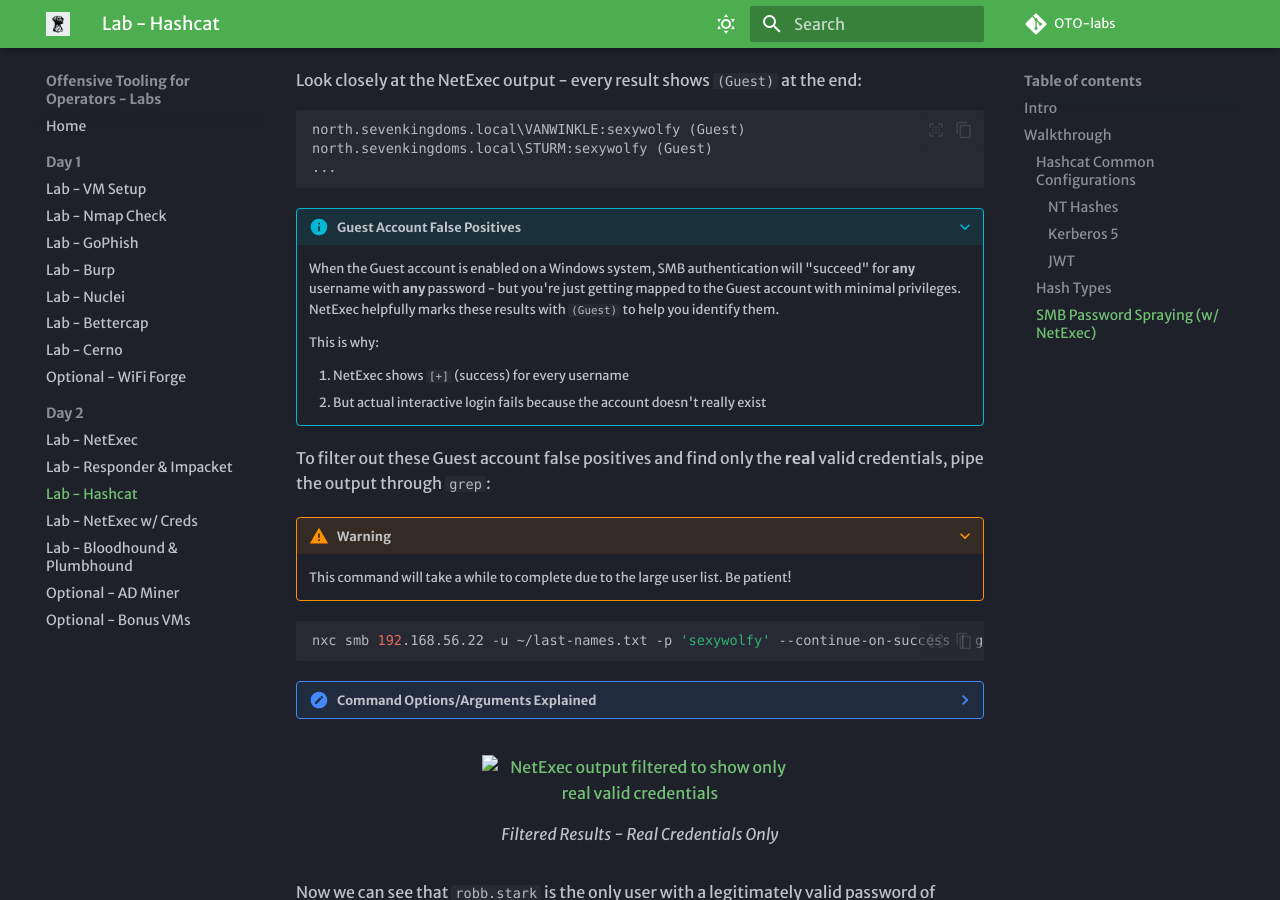
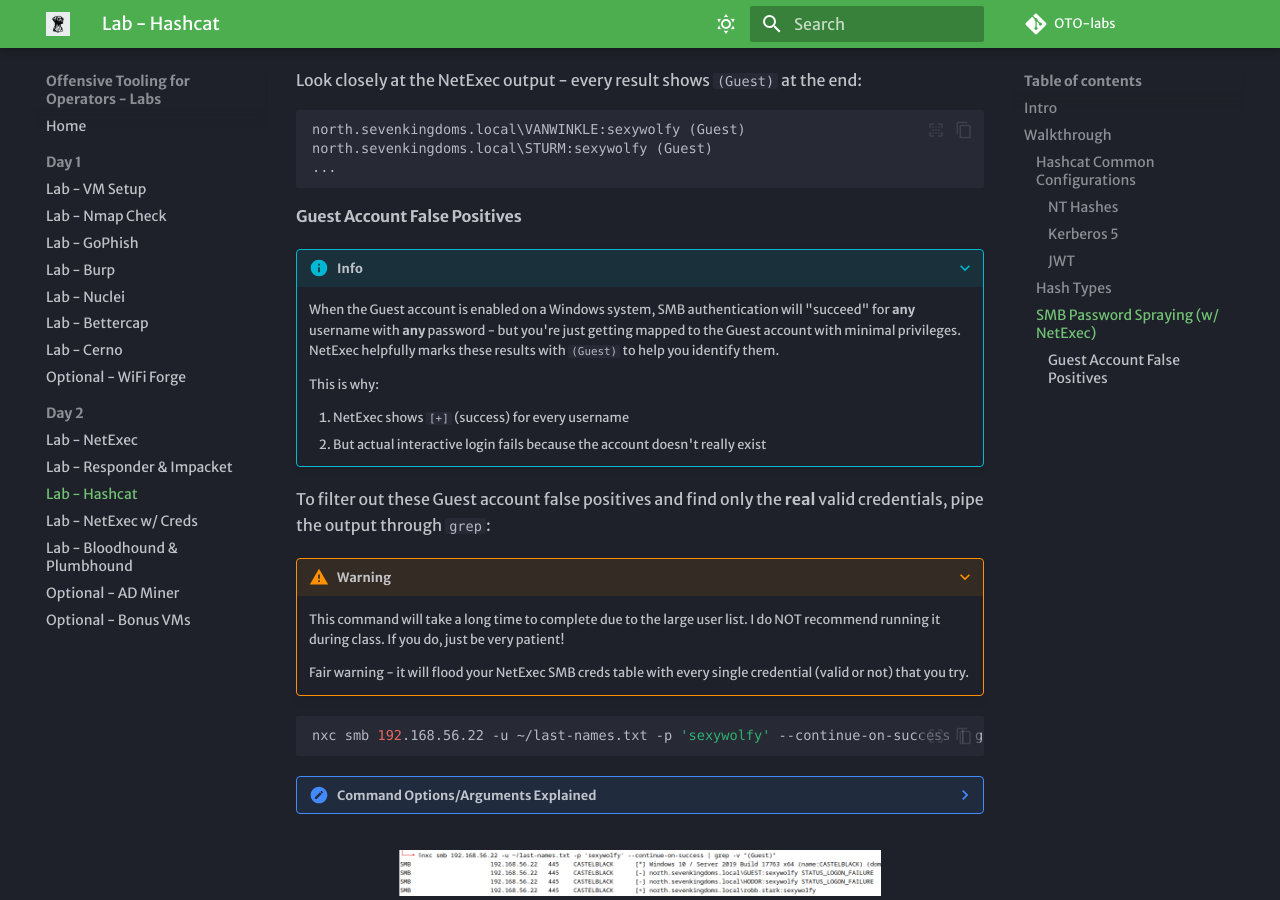
Before and after one commit to ridgebackinfosec/OTO-labs, an MkDocs documentation site: the page built from docs/labs/hashcat/index.md, in a window 1280 px wide and 900 px high, scrolled down 5036 px. Built offline with MkDocs 1.6.1 and Material for MkDocs 9.7.7, drawn with Linux system fonts in a browser that asks for light colours; some web fonts are replaced; comment, search, counter and statistics services are not loaded.

Commit message:
hashcat lab improvements

````diff
--- a/docs/labs/hashcat/index.md
+++ b/docs/labs/hashcat/index.md
@@ -195,7 +195,9 @@
 ...
 ```
 
-???+ info "Guest Account False Positives"
+#### Guest Account False Positives
+
+???+ info
     When the Guest account is enabled on a Windows system, SMB authentication will "succeed" for **any** username with **any** password - but you're just getting mapped to the Guest account with minimal privileges. NetExec helpfully marks these results with `(Guest)` to help you identify them.
 
     This is why:
@@ -206,7 +208,9 @@
 To filter out these Guest account false positives and find only the **real** valid credentials, pipe the output through `grep`:
 
 ???+ warning
-    This command will take a while to complete due to the large user list. Be patient!
+    This command will take a long time to complete due to the large user list. I do NOT recommend running it during class. If you do, just be very patient!
+
+    Fair warning - it will flood your NetExec SMB creds table with every single credential (valid or not) that you try.
 
 ```bash
 nxc smb 192.168.56.22 -u ~/last-names.txt -p 'sexywolfy' --continue-on-success | grep -v "(Guest)"
````
Also changed, not shown: docs/labs/hashcat/img/hashcat-filtered-results.png (added).
